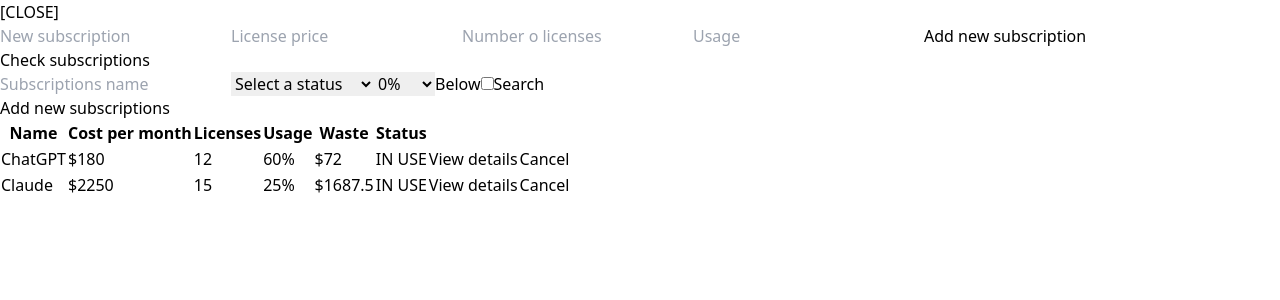
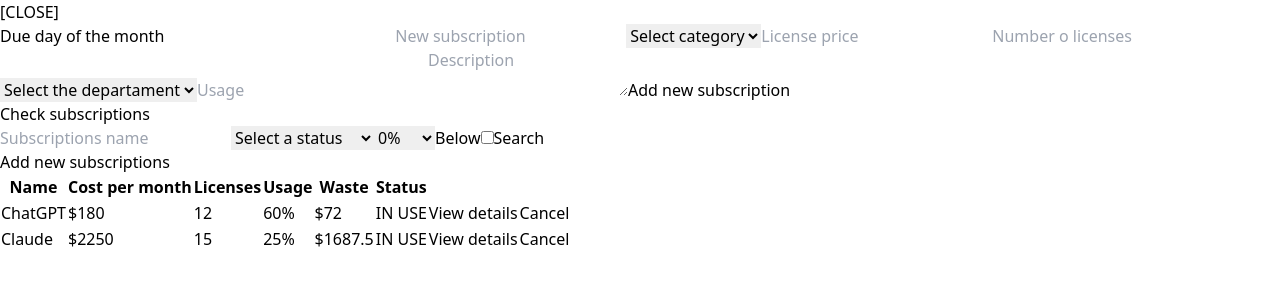
Before and after one commit to AdrianG821/SaaS-mini-project, a React (Vite) app in the folder frontend/: page /dashboard in a window 1280 px wide. Shown: the top 300 px of the page. Built offline with nearby package versions, Linux system fonts and the light colour scheme.

Commit message:
Component Popup created.70% ready

```diff
--- a/frontend/src/components/DashPopup.tsx
+++ b/frontend/src/components/DashPopup.tsx
@@ -5,6 +5,7 @@ type DashPopupType = {
     input2: InputType,
     input3: InputType,
     input4: InputType,
+    btnOnClick: (event: React.MouseEvent<HTMLButtonElement>) => void,
     // input5?: InputType,
 }
 
@@ -15,7 +16,7 @@ export type InputType = {
     onChange: (event: React.ChangeEvent<HTMLInputElement>) => void,
 }
 
-export default function DashPopup({toggle,onClick,input1,input2,input3,input4}: DashPopupType) {
+export default function DashPopup({toggle,onClick,input1,input2,input3,input4 ,btnOnClick}: DashPopupType) {
     return(
         (toggle &&
             <div className="w-full flex min-h-screen absolute items-center justify-center backdrop-blur-sm" onClick={onClick}>
@@ -28,15 +29,37 @@ export default function DashPopup({toggle,onClick,input1,input2,input3,input4}:
                     <div
                         className="flex gap-5 translate-y-12 overflow-auto"
                       >
+                        <label
+                            className=" w-2/12 rounded-lg bg-slate-800 border border-slate-700 px-4 py-1">
+                                Due day of the month
+                                <input
+                                className="text-black rounded-lg px-1 py-1"
+                                type="number"
+                                max={31}
+                                // value={input5.value}
+                                // onChange={input5.onChange}
+                                />
+                        </label>
+
+
                        <input
-                        className="w-2/12 rounded-lg bg-slate-800 border border-slate-700 px-4 py-3"
+                        className="w-2/12 rounded-lg bg-slate-800 border border-slate-700 px-4 py-1"
                         placeholder={input1.placeholder}
                         type={input1.type}
                         value={input1.value}
                         onChange={input1.onChange}/>
 
+
+                        <select
+                            className="w-2/12 rounded-lg bg-slate-800 border border-slate-700 px-4 py-1"
+                            >
+                                <option value={0}>Select category</option>
+                                <option value={1}>asdas</option>
+                        </select>
+
+
                         <input
-                        className="w-2/12 rounded-lg bg-slate-800 border border-slate-700 px-4 py-3"
+                        className="w-2/12 rounded-lg bg-slate-800 border border-slate-700 px-4 py-1"
                         placeholder={input2.placeholder}
                         type={input2.type}
                         value={input2.value}
@@ -44,28 +67,31 @@ export default function DashPopup({toggle,onClick,input1,input2,input3,input4}:
 
 
                         <input
-                        className="w-2/12 rounded-lg bg-slate-800 border border-slate-700 px-4 py-3"
+                        className="w-2/12 rounded-lg bg-slate-800 border border-slate-700 px-4 py-1"
                         placeholder={input3.placeholder}
                         type={input3.type}
                         value={input3.value}
                         onChange={input3.onChange}/>
 
+                        <select
+                            className="w-2/12 rounded-lg bg-slate-800 border border-slate-700 px-4 py-1"
+                            >
+                                <option value={0}>Select the departament</option>
+                                <option value={1}>asdas</option>
+                        </select>
+
                         <input
-                        className="w-2/12 rounded-lg bg-slate-800 border border-slate-700 px-4 py-3"
+                        className="w-2/12 rounded-lg bg-slate-800 border border-slate-700 px-4 py-1"
                         placeholder={input4.placeholder}
                         type={input4.type}
                         value={input4.value}
                         onChange={input4.onChange}/>
 
+                        <textarea className="w-2/12 rounded-lg bg-slate-800 border border-slate-700 px-4 py-1 max-h-52" placeholder="Description"/>
 
-                        {/* <input
-                        className="w-2/12 rounded-lg bg-slate-800 border border-slate-700 px-4 py-3"
-                        placeholder={input5.placeholder}
-                        type={input5.type}
-                        value={input5.value}
-                        onChange={input5.onChange}/> */}
 
-                       <button className="w-48 rounded-lg bg-blue-600 px-2 py-2 font-semibold hover:bg-blue-500">Add new subscription</button>
+
+                       <button className="w-64 rounded-lg bg-blue-600 px-2 py-2 font-semibold hover:bg-blue-500" onClick={btnOnClick}>Add new subscription</button>
                     </div>
 
                 </div>
--- a/frontend/src/pages/Dashboard.tsx
+++ b/frontend/src/pages/Dashboard.tsx
@@ -5,6 +5,7 @@ import DashSelect from '../components/DashSelect.tsx';
 import DashCheckBox from '../components/DashCheckBox.tsx';
 import DashBtn from '../components/DashBtn.tsx';
 import DashPopup, { type InputType } from '../components/DashPopup.tsx';
+import { useNavigate } from 'react-router-dom';
 
 type SubscriptionType = {
   id: number,
@@ -28,6 +29,8 @@ type UsageType ={
 
 function Dashboard() {
   const [backendMessage, setBackendMessage] = useState("");
+
+  const navigate = useNavigate();
 
   const [popUp,setPopUp] = useState<boolean>(true);
 
@@ -119,9 +122,9 @@ function Dashboard() {
   }, [])
 
   useEffect(() => {
-    console.log(subscriptions);
-    console.log(statuses)
-    console.log(usage)
+    // console.log(subscriptions);
+    // console.log(statuses)
+    // console.log(usage)
   }, [subscriptions])
 
 
@@ -132,17 +135,35 @@ function Dashboard() {
   }
 
   function click() {
-    console.log(belowCheckBox)
+    // console.log(belowCheckBox)
   }
 
-  function AddNewSub() {
+  function OpenAddSubPopup() {
     setPopUp(true)
+  }
+
+  async function AddNewPopup() {
+    console.log(newSubName);
+    console.log(newLicensePrice);
+    console.log(newUsage);
+    console.log(newNoLicense);
+  }
+
+  async function CancelSubscription() {
+    if(!confirm("Are you sure you want to cancel this subscription?")) {
+      return;
+    }
+    try {
+
+    } catch(e: any){
+      if (e?.response?.status === 404) return alert("Subscription not found");
+    }
   }
 
 
   return (
     <div className='min-h-screen w-full flex flex-col bg-gray-600 text-white'>
-      <DashPopup toggle={popUp} onClick={e => setPopUp(false)} input1={input1} input2={input2} input3={input3} input4={input4} />
+      <DashPopup toggle={popUp} onClick={e => setPopUp(false)} input1={input1} input2={input2} input3={input3} input4={input4} btnOnClick={AddNewPopup}/>
         <div className='p-6 text-2xl font-semibold flex justify-center'>
           <h1>Check subscriptions</h1>
         </div>
@@ -160,7 +181,7 @@ function Dashboard() {
 
         <div className=''>
           <div className='float-end mr-5'>
-            <DashBtn name={"Add new subscriptions"} width={'w-56'} onClick={AddNewSub}/>
+            <DashBtn name={"Add new subscriptions"} width={'w-56'} onClick={OpenAddSubPopup}/>
           </div>
         </div>
 
@@ -190,11 +211,11 @@ function Dashboard() {
                       <td>${(w.price * w.noLincense * (100 - w.usage))/100}</td>
                       <td>{w.status}</td>
                       <td className='w-32'>
-                        <DashBtn name={"View details"} width={'w-24'} onClick={click} position=''/>
+                        <DashBtn name={"View details"} width={'w-24'} onClick={OpenAddSubPopup} position=''/>
 
                       </td>
                       <td className='w-32'>
-                        <DashBtn name={"Cancel"} width={'w-24'} onClick={click} position=''/>
+                        <DashBtn name={"Cancel"} width={'w-24'} onClick={CancelSubscription} position=''/>
                       </td>
                     </tr>
                   ))}
```
